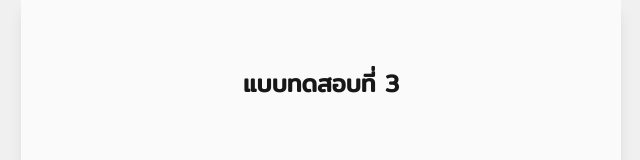
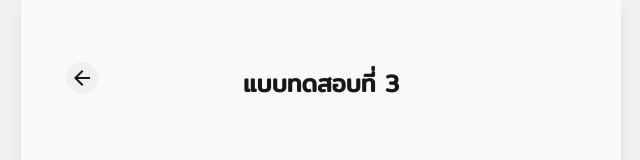
Before and after one commit to zombox0633/unit_front_end, a Next.js app: page /sort in a window 1280 px wide. Shown: the top 160 px of the page, without its empty margins (319-959 px from the left). Built offline with nearby package versions, Linux system fonts and the light colour scheme.

Commit message:
add BackButton to sort page

```diff
--- a/app/sort/page.tsx
+++ b/app/sort/page.tsx
@@ -1,10 +1,12 @@
 "use client"
 
 import { useState } from "react"
+import { Prism as SyntaxHighlighter } from "react-syntax-highlighter"
+import { oneDark } from "react-syntax-highlighter/dist/cjs/styles/prism"
 import styles from "./sort.module.css"
 
-import { Prism as SyntaxHighlighter } from "react-syntax-highlighter"
-import { oneDark } from "react-syntax-highlighter/dist/cjs/styles/prism"
+import BackButton from "@/components/backButton/backButton"
+import { ArrowBackIcon } from "@/icon/icons"
 
 const code = `
   ให้เรียงตัวเลขจากน้อยไปมาก โดยอธิบายเป็นลําดับขั้นตอน
@@ -47,11 +49,16 @@ export default function SortPage() {
   }
   return (
     <div className={styles.container}>
+      <BackButton>
+        <ArrowBackIcon />
+      </BackButton>
       <section className={styles.upper_section}>
         <h2>แบบทดสอบที่ 3</h2>
         <div>
           <p>{num}</p>
-          <button onClick={handleSortData} className={styles.button_sort}>sort</button>
+          <button onClick={handleSortData} className={styles.button_sort}>
+            sort
+          </button>
         </div>
       </section>
       <section className={styles.lower_section}>
--- a/app/sort/sort.module.css
+++ b/app/sort/sort.module.css
@@ -1,5 +1,6 @@
 .container {
   display: flex;
+  position: relative;
   flex-direction: column;
   justify-content: space-between;
   align-items: center;
--- a/components/backButton/backButton.tsx
+++ b/components/backButton/backButton.tsx
@@ -7,7 +7,7 @@ import styles from "./backButton.module.css"
 export default function BackButton({ children }: ChildrenPropsType) {
   const router = useRouter()
   return (
-    <button onClick={() => router.back()} className={styles.back_button}>
+    <button type="button" onClick={() => router.back()} className={styles.back_button}>
       {children}
     </button>
   )
```
